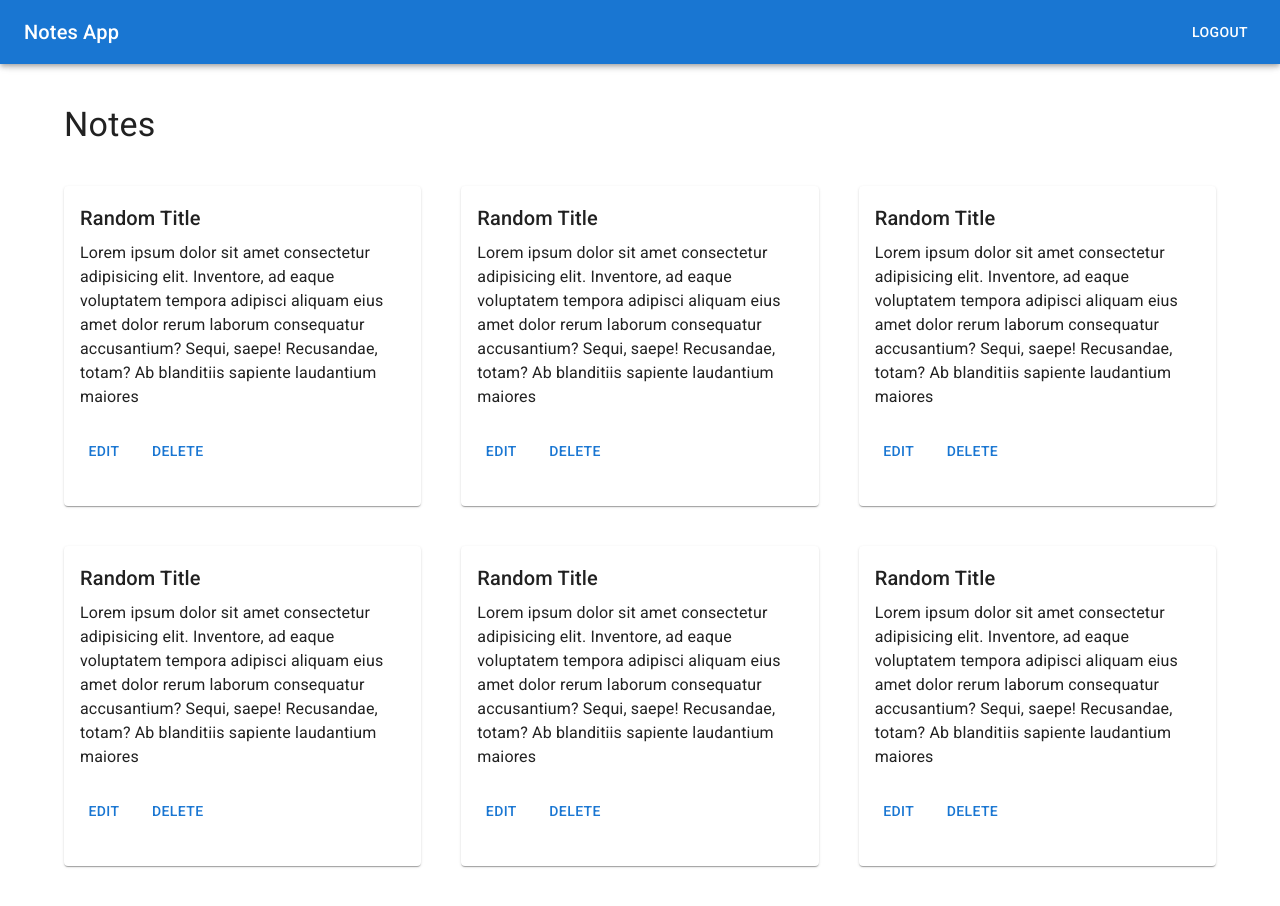
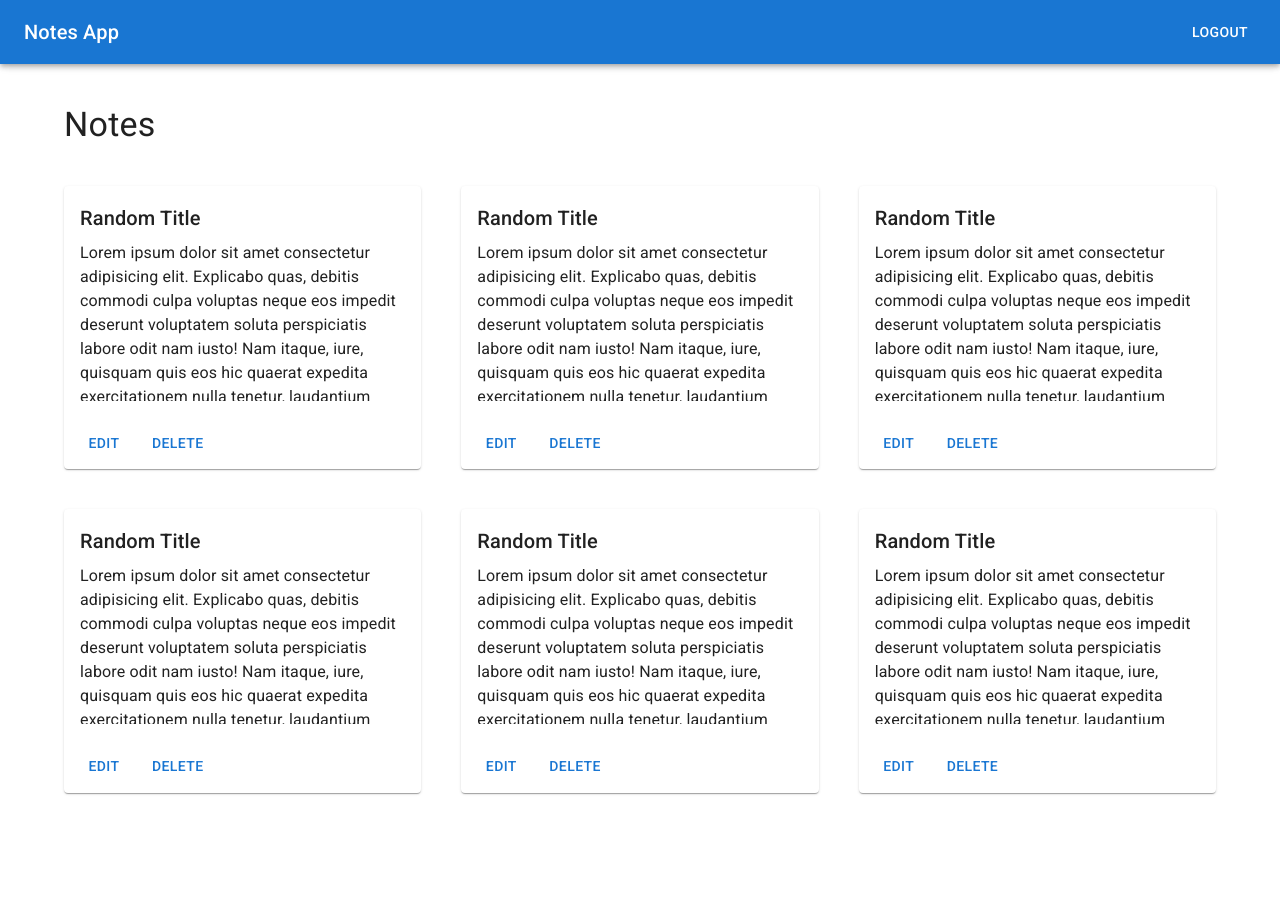
Before and after one commit to enyichiaagu/notes-app, a React (Vite) app: page / in a window 1280 px wide. Shown: the top 906 px of the page. After the commit the page ends 873 px from the top, so only its background shows below. Built offline with nearby package versions, Linux system fonts and the light colour scheme.

Commit message:
Designed proper card format

```diff
--- a/src/components/NoteCard.jsx
+++ b/src/components/NoteCard.jsx
@@ -1,12 +1,12 @@
-import { Button, Card, CardActionArea, CardActions, CardContent, CardHeader, Typography } from '@mui/material'
+import { Button, Card, CardActionArea, CardActions, CardContent, Typography } from '@mui/material'
 
 function NoteCard() {
     return (
-        <Card sx={{ width: '100%', height: '20rem' }}>
+        <Card sx={{ width: '100%' }}>
             <CardActionArea>
                 <CardContent>
                     <Typography variant='h6' component='header' gutterBottom>Random Title</Typography>
-                    <Typography>Lorem ipsum dolor sit amet consectetur adipisicing elit. Inventore, ad eaque voluptatem tempora adipisci aliquam eius amet dolor rerum laborum consequatur accusantium? Sequi, saepe! Recusandae, totam? Ab blanditiis sapiente laudantium maiores</Typography>
+                    <Typography height='10rem' overflow='hidden'>Lorem ipsum dolor sit amet consectetur adipisicing elit. Explicabo quas, debitis commodi culpa voluptas neque eos impedit deserunt voluptatem soluta perspiciatis labore odit nam iusto! Nam itaque, iure, quisquam quis eos hic quaerat expedita exercitationem nulla tenetur, laudantium reiciendis officia obcaecati? Eos debitis minima eaque earum, praesentium dolorem necessitatibus fuga rem dignissimos beatae assumenda autem id reiciendis iure accusamus soluta est, non iste. Tempore, enim iste. Dolores voluptatibus enim animi nisi facilis ducimus, labore, beatae corrupti ullam explicabo ipsum quaerat provident soluta assumenda voluptates vitae molestiae! Ullam, ducimus reprehenderit dolor autem libero minus optio nihil illum veritatis quibusdam non placeat earum obcaecati amet reiciendis iusto!</Typography>
                 </CardContent>
             </CardActionArea>
             <CardActions>
```
